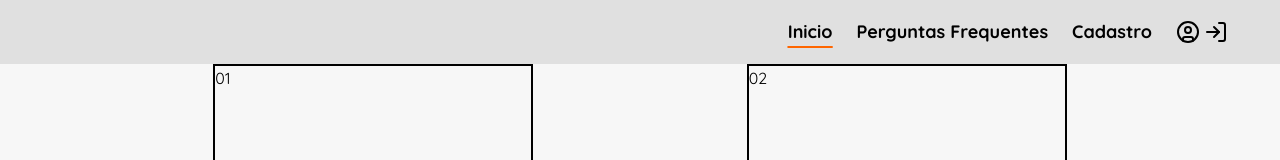
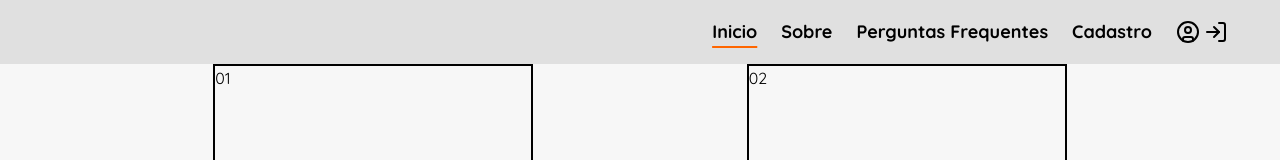
Before and after one commit to mrdsantos/gestao-auto-escola, a Next.js app: page / in a window 1280 px wide. Shown: the top 160 px of the page. Built offline with nearby package versions, Linux system fonts and the light colour scheme.

Commit message:
restore Sobre item on navbar

```diff
--- a/app/components/MainNavbar/MainNavbar.tsx
+++ b/app/components/MainNavbar/MainNavbar.tsx
@@ -33,6 +33,12 @@ const MainNavbar = () => {
         <Link href={"/"}>Inicio</Link>
       </div>
 
+      {/* Link para a página Sobre */}
+      <div className={linkClass("/sobre")}>
+        <Link href={"/sobre"}>Sobre</Link>
+      </div>
+
+
       {/* Link para a página Perguntas Frequentes */}
       <div className={linkClass("/perguntas-frequentes")}>
         <Link href={"/perguntas-frequentes"}>Perguntas Frequentes</Link>
```
